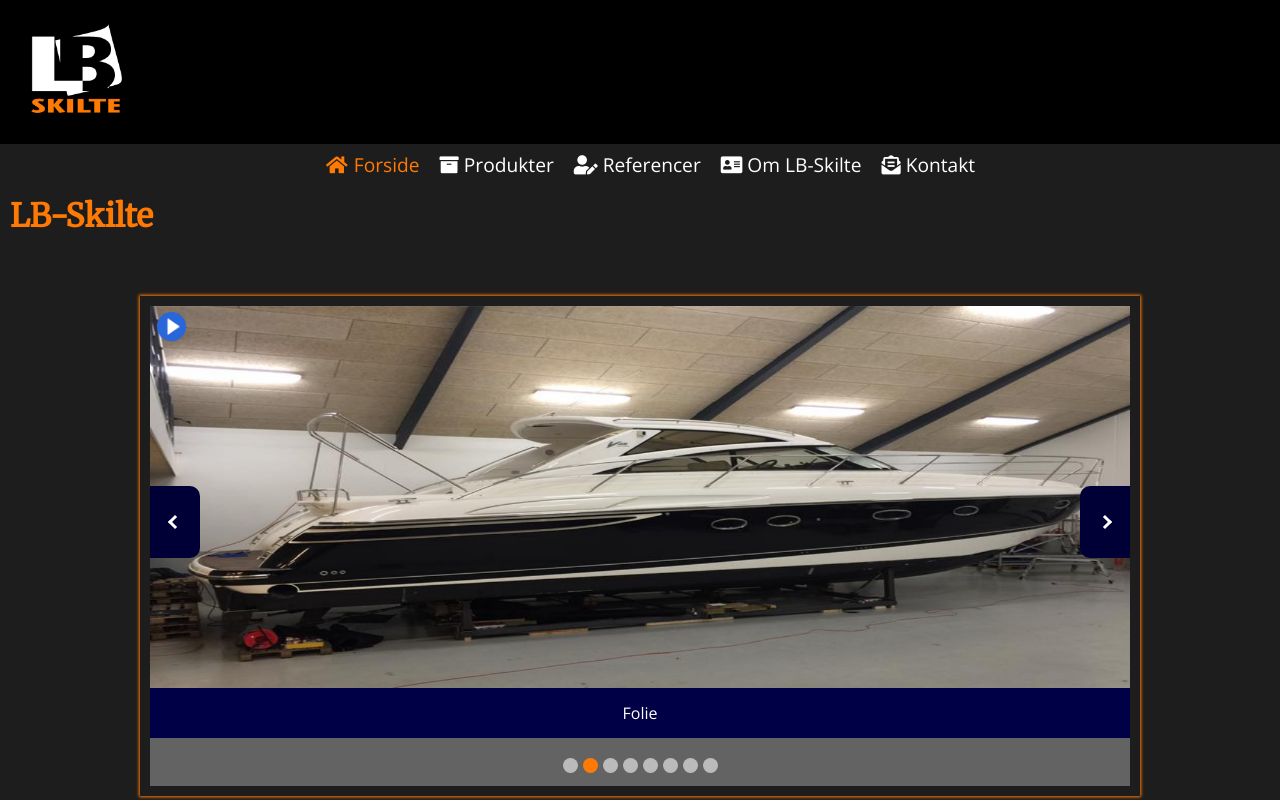
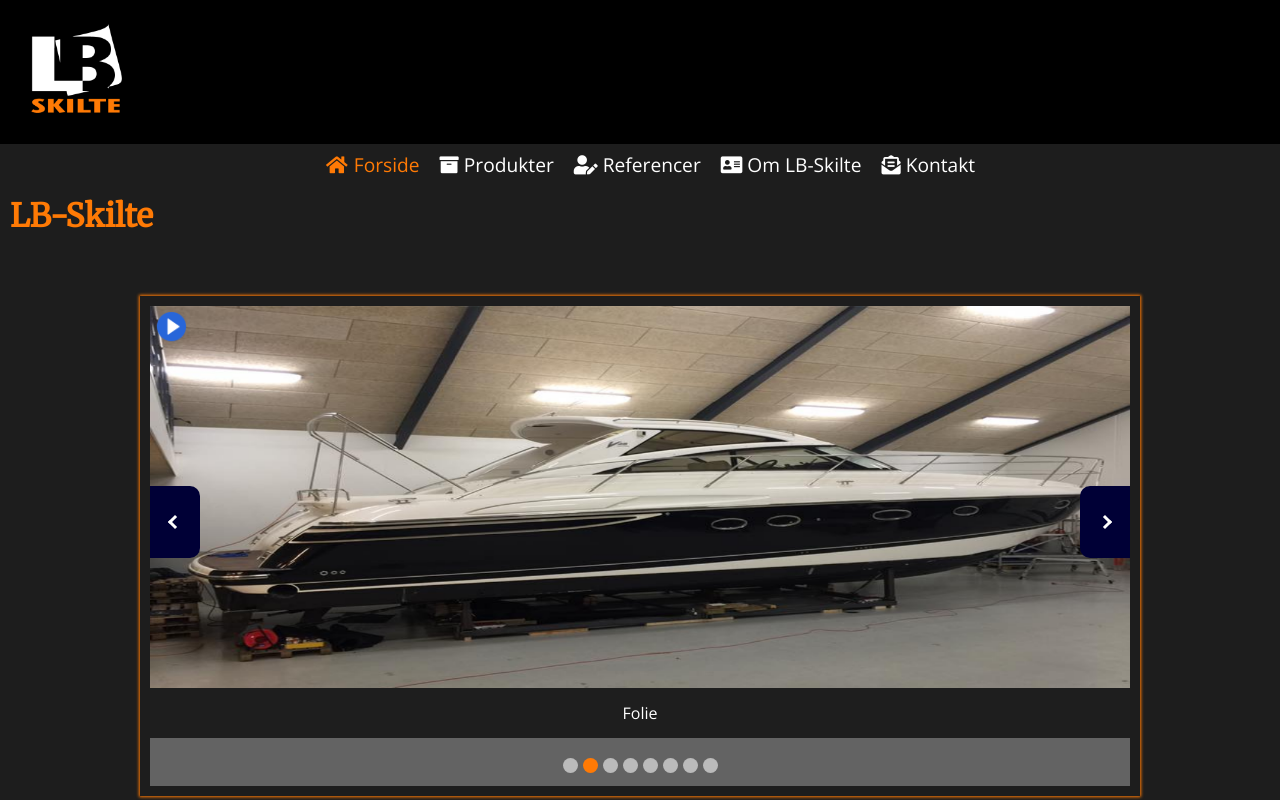
Before and after one commit to janx070f/LBSkilte2, a plain HTML site: page index.html in a window 1280 px wide. Shown: the top 800 px of the page. Drawn offline with nearby package versions, Linux system fonts and the light colour scheme.

Commit message:
Slider
Tekstbar farve ændret

```diff
--- a/assets/css/styles.css
+++ b/assets/css/styles.css
@@ -529,7 +529,7 @@ button.button {
         font-size: 20px;
         text-align: center;
         width: 100%;
-        background: #000047;
+        background:#1E1E1E;
         height: 50px;
         line-height: 50px;
         overflow: hidden;
```
